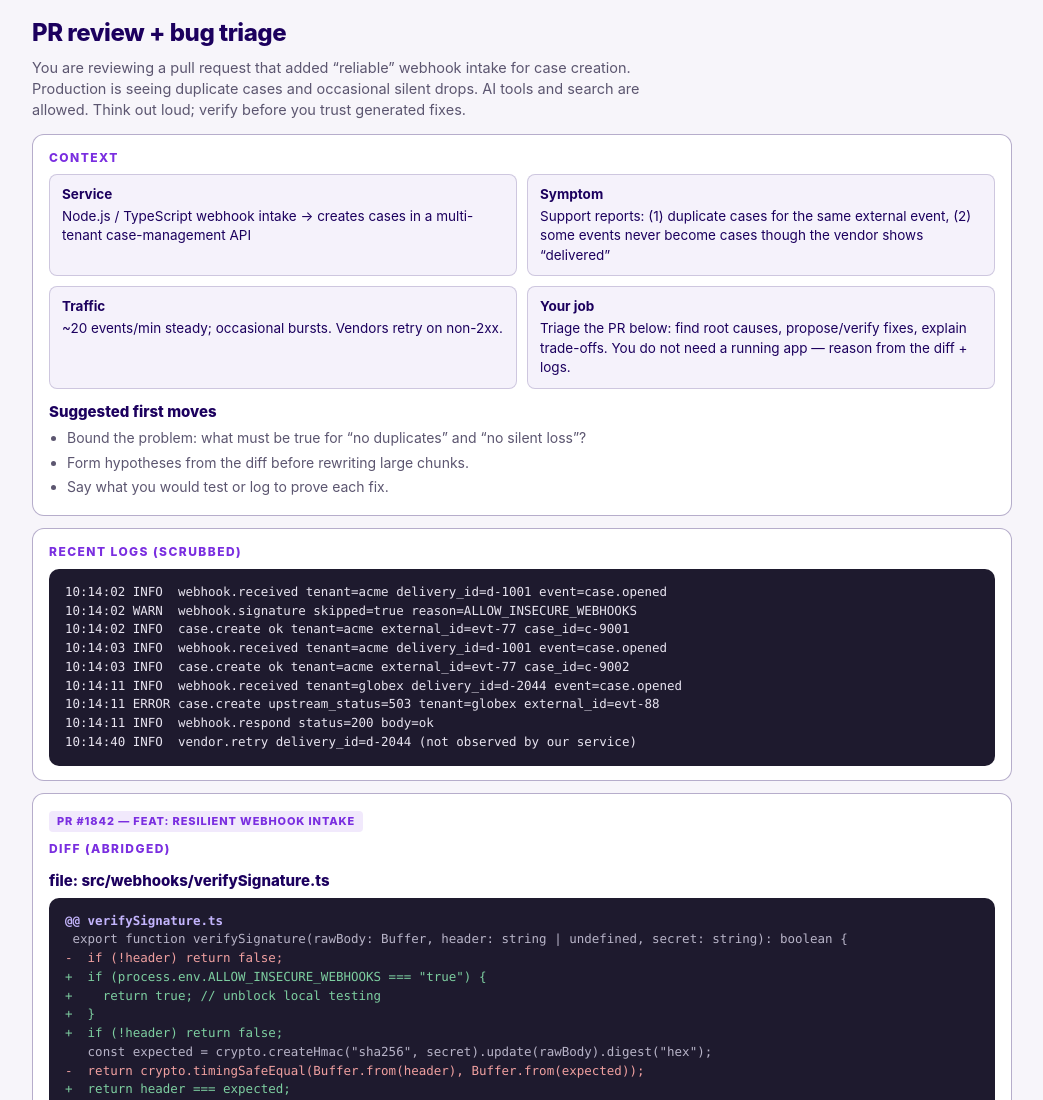
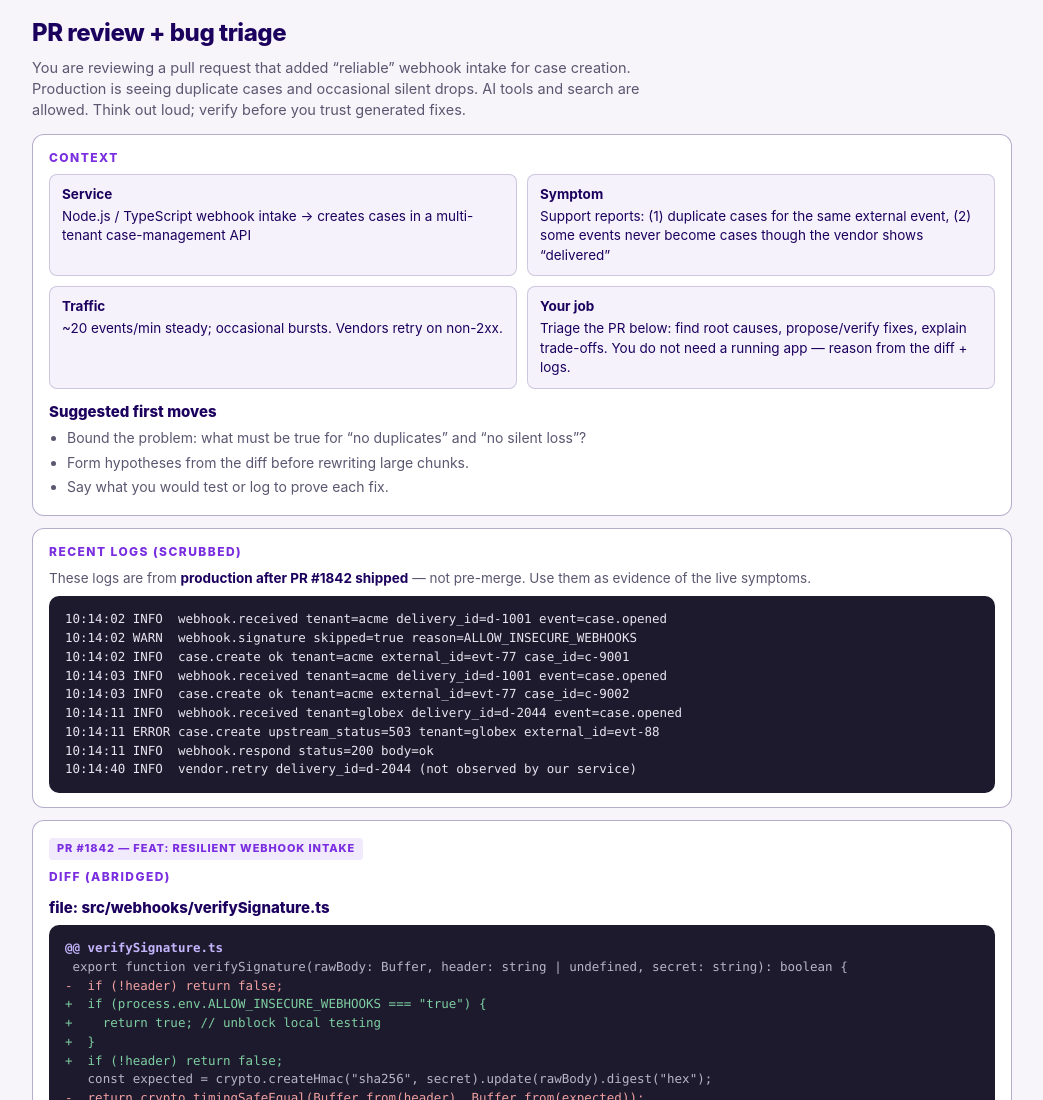
Before and after one commit to CExKEze/asdlc-webhook-pr-exercise, a plain HTML site: page index.html in a window 1280 px wide. Shown: the top 1100 px of the page, without its empty margins (118-1161 px from the left). Drawn offline with Linux system fonts and the light colour scheme.

Commit message:
Clarify logs are post-deploy from prod after PR #1842

```diff
--- a/index.html
+++ b/index.html
@@ -53,6 +53,7 @@ pre{background:#1e1a2e;color:#e8e4f0;padding:14px 16px;border-radius:10px;overfl
 
   <div class="card">
     <h2>Recent logs (scrubbed)</h2>
+    <p style="font-size:13.5px;color:var(--muted);margin-bottom:8px">These logs are from <strong style="color:var(--ink)">production after PR #1842 shipped</strong> — not pre-merge. Use them as evidence of the live symptoms.</p>
     <pre>10:14:02 INFO  webhook.received tenant=acme delivery_id=d-1001 event=case.opened
 10:14:02 WARN  webhook.signature skipped=true reason=ALLOW_INSECURE_WEBHOOKS
 10:14:02 INFO  case.create ok tenant=acme external_id=evt-77 case_id=c-9001
```
